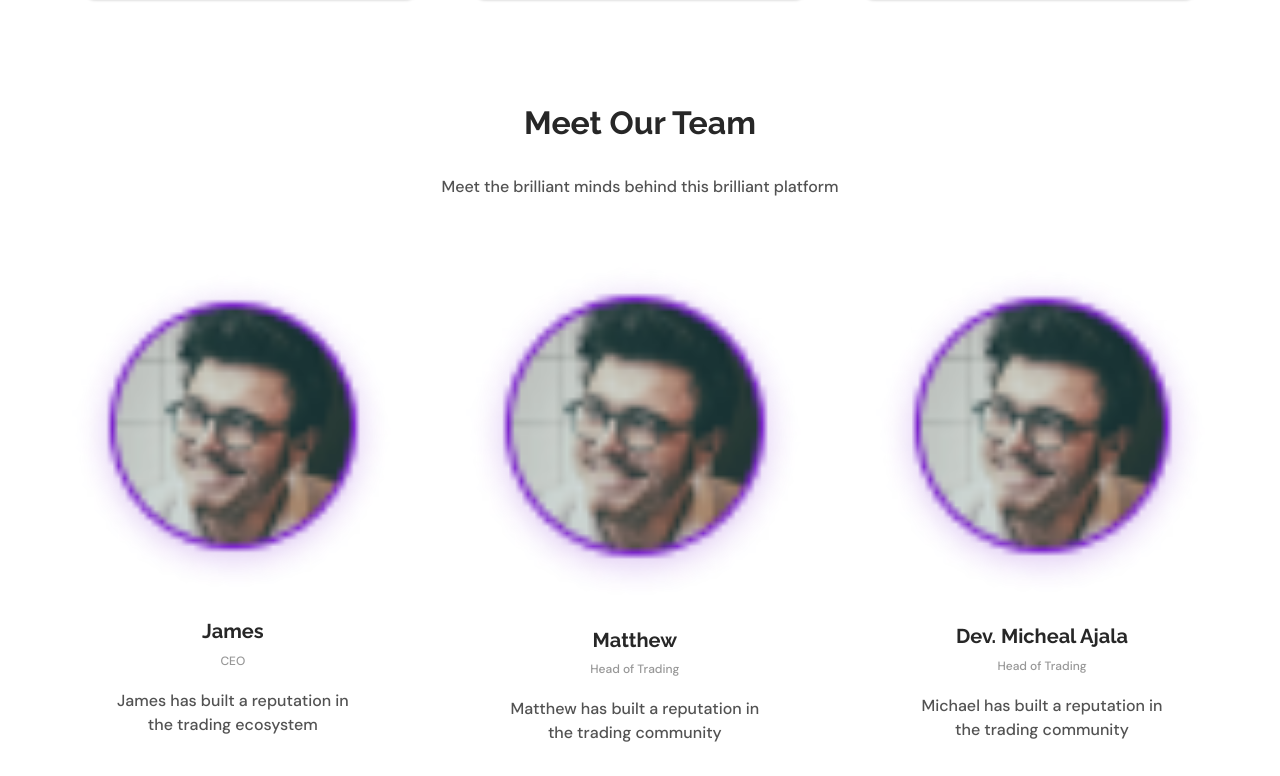
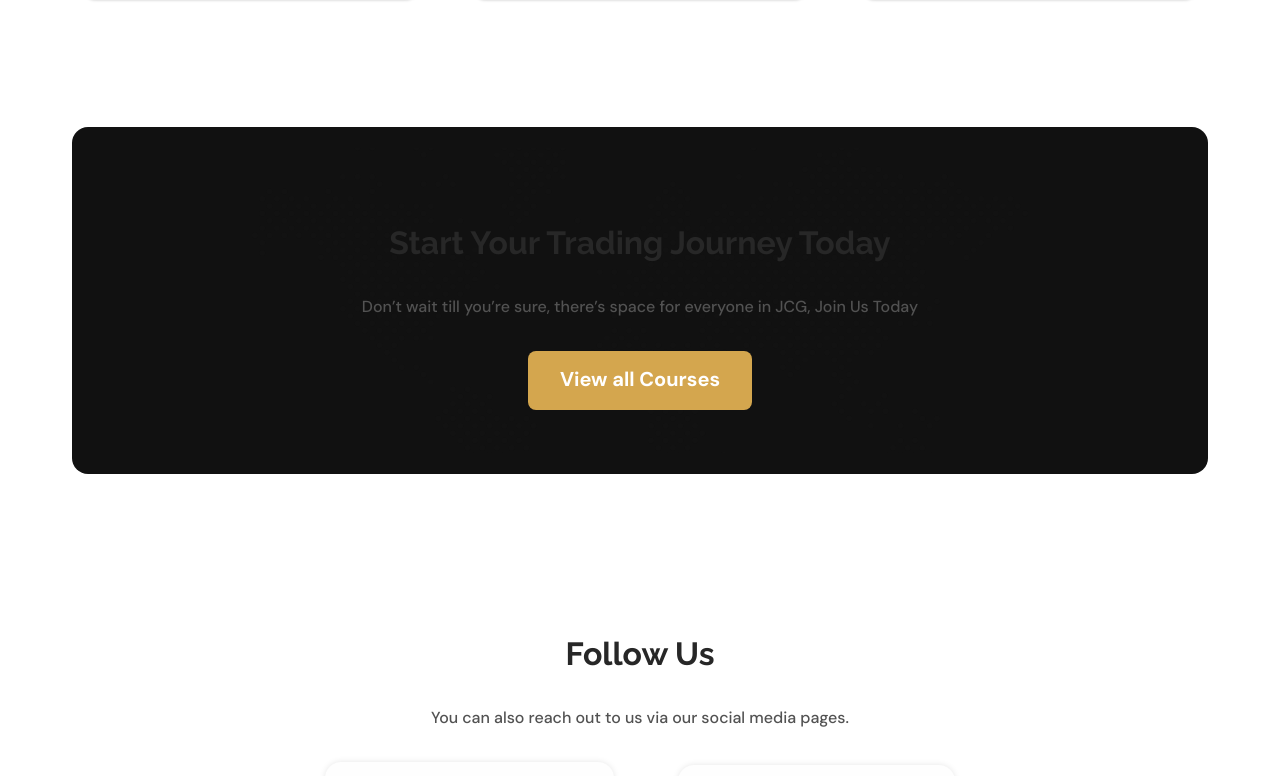
Before and after one commit to MagicCraftCompany/Trading-University, a Next.js app: page /about in a window 1280 px wide. Shown: the part 1163-1939 px from the top of the page. Built offline with nearby package versions, Linux system fonts and the light colour scheme.

Commit message:
update about section

```diff
--- a/src/pages/about.tsx
+++ b/src/pages/about.tsx
@@ -14,7 +14,7 @@ const About: FunctionComponent = () => {
       </Head>
       <AboutHero />
       <Chooseus />
-      <Team />
+
       <Cta />
       <SocialsComp />
     </>
```
